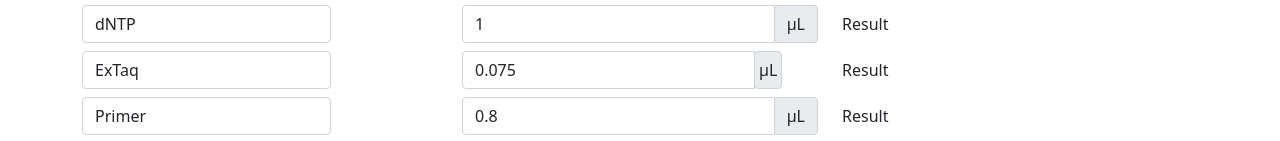
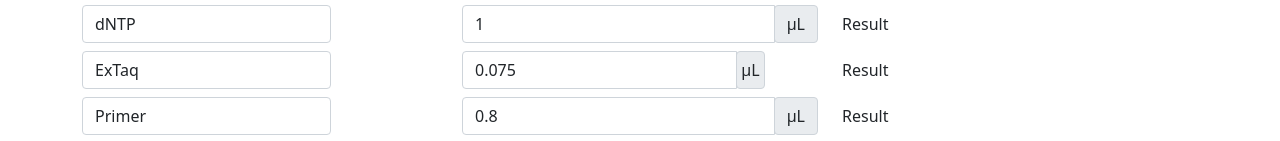
Before and after one commit to shima47/test, a plain HTML site: page custom.html in a window 1280 px wide. Shown: the part 295-436 px from the top of the page. Drawn offline with nearby package versions, Linux system fonts and the light colour scheme.

Commit message:
Update custom.html

```diff
--- a/custom.html
+++ b/custom.html
@@ -101,7 +101,7 @@
 				<input type="text" value="ExTaq" class="form-control" id="form" style="width:70%">
 			</div>
 			<div class="col" id="caluculate">
-				<div class="input-group" style="width:90%">
+				<div class="input-group" style="width:85%">
 					<input type="number" value="0.075" class="form-control" id="form">
 					<div class="input-group-append">
 						<span class="px-1 input-group-text">μL</span>
```
